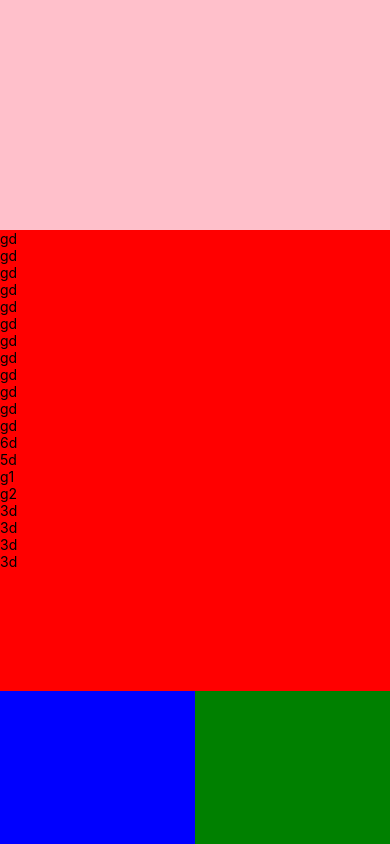
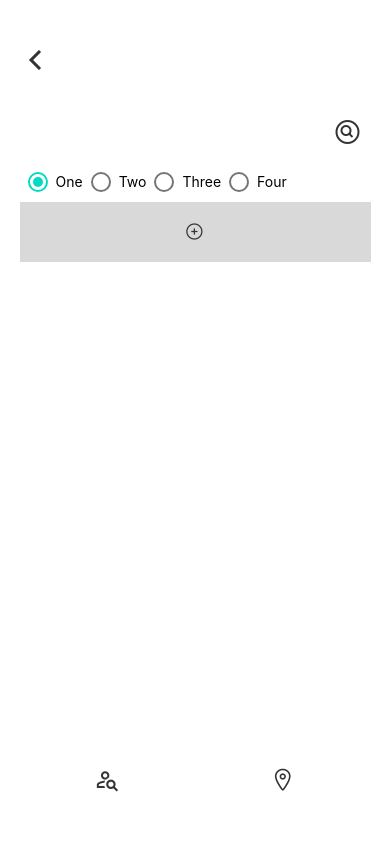
Before and after one commit to jeonhyoungmin/project-hackathon, a React Native app in the folder mobile/: screen / in a window 390 px wide. Built offline with nearby package versions, Linux system fonts and the light colour scheme.

Commit message:
북마크 페이지

```diff
--- a/mobile/src/views/bookmark/BookMarkScreen.js
+++ b/mobile/src/views/bookmark/BookMarkScreen.js
@@ -1,88 +1,169 @@
-import { View, Text, SafeAreaView, ScrollView, StyleSheet } from 'react-native'
-import React from 'react'
+import { View, Text, SafeAreaView, ScrollView, StyleSheet, StatusBar, Pressable, Animated } from 'react-native'
+import React, { useRef, useState }  from 'react'
+import { RadioButton, TextInput } from 'react-native-paper'
+import CustomRadioButton from '../../components/radiobutton/CustomRadioButton'
+// 벡터 아이콘 사용
+import Icon from 'react-native-vector-icons/MaterialCommunityIcons'
+import Icons from 'react-native-vector-icons/Ionicons'
+
+import AddBoxButton from '../../components/addboxbutton/AddBoxButton'
+import RegistraionModal from '../../components/registraionmodal/RegistraionModal'
 
 const BookMarkScreen = () => {
+
+  const  [search, setSearch] = React.useState(false)
+  const searchButtonChange = () => {
+    setSearch(!search);
+  }
+
+
   return (
+    <>
+    <StatusBar backgroundColor='white' />
     <SafeAreaView style={styles.container}>
 
-      {/* 상단 뒤로가기 버튼, 검색 버튼, 카테고리 버튼 */}
+      <RegistraionModal />
+
+      {/* 최상단 뒤로가기, 검색 , 카테고리 */}
       <View style={styles.viewTop}>
+        {/* flex를 주기 위한 빈 공간 */}
+        <View style={styles.topEmpty}></View>
+        {/* 뒤로가기, 검색, 카테고리 묶음 */}
+        <View style={styles.topContainer}>
+          {/* 뒤로 가기 컨테이너 */}
+          <View style={styles.backPointer}>
+            <Icons name="chevron-back-sharp" size={32} color="#333" />
+          </View>
+          {/* 검색 창 및 돋보기 컨테이너 */}
+          <View style={styles.searchButton}>
+            {/* 검색 창 visible */}
+            {search &&
+            <View>
+              <TextInput style={styles.searchBar} />
+            </View>}
+            <Pressable onPress={searchButtonChange}  >
+              <Icons name="md-search-circle-outline" size={32} color="#333" />
+            </Pressable>
+          </View>
+          {/* 카테고리 컨테이너 */}
+          <View style={styles.categoryContainer}>
+            {/* 카테고리 radio button 컴포넌트*/}
+            <CustomRadioButton />
+          </View>
+        </View>
+      </View>
 
-      </View>
+
+
 
 
       {/* 가운데 서비스 등록 버튼 */}
       <View style={styles.scrollContainer}>
       <ScrollView style={styles.scroll}>
-        <View><Text>gd</Text></View>
-        <View><Text>gd</Text></View>
-        <View><Text>gd</Text></View>
-        <View><Text>gd</Text></View>
-        <View><Text>gd</Text></View>
-        <View><Text>gd</Text></View>
-        <View><Text>gd</Text></View>
-        <View><Text>gd</Text></View>
-        <View><Text>gd</Text></View>
-        <View><Text>gd</Text></View>
-        <View><Text>gd</Text></View>
-        <View><Text>gd</Text></View>
-        <View><Text>6d</Text></View>
-        <View><Text>5d</Text></View>
-        <View><Text>g1</Text></View>
-        <View><Text>g2</Text></View>
-        <View><Text>3d</Text></View>
-        <View><Text>3d</Text></View>
-        <View><Text>3d</Text></View>
-        <View><Text>3d</Text></View>
+        <AddBoxButton bgColor="#d9d9d9" widthSize="100%" heightSize={60}/>
       </ScrollView>
       </View>
+
+
+
 
 
       {/* 하단  유사성 검사 버튼과 위치 서비스 버튼*/}
       <View style={styles.viewBottom}>
         <View style={styles.similarButtonBox}>
-
+          <Icon name="account-search-outline" size={25} color="#333" />
         </View>
-        <View style={styles.locationButtonBox}></View>
+        <View style={styles.locationButtonBox}>
+          <Icons name='location-outline' size={25} color="#333" />
+        </View>
       </View>
     </SafeAreaView>
+    </>
   )
 }
 
 const styles = StyleSheet.create({
   container: {
     flex: 1,
+    justifyContent: "center",
+    alignItems: "center",
   },
+
+
+
+
+  // 상단 스타일
   viewTop: {
     flex: 1.5,
-    backgroundColor: 'pink',
+    // backgroundColor: 'pink',
+    width: "90%",
   },
-  scrollContainer: {
+  topEmpty: {
+    flex: 1,
+    // backgroundColor: 'yellow'
+  },
+  topContainer: {
+    flex: 9,
+    // backgroundColor: 'blue'
+  },
+  backPointer: {
+    flex: 4,
+    // backgroundColor: 'pink',
+    justifyContent: "center",
+  },
+  searchButton: {
     flex: 3,
+    // backgroundColor: 'yellowgreen',
+    flexDirection: 'row',
+    justifyContent: "flex-end",
+    alignItems: "center",
+    marginRight: "2%",
   },
-  scroll: {
-    backgroundColor: 'red'
+  searchBar: {
+    marginRight: "5%",
+    width: 250,
+    height: 30,
+    borderRadius: 5,
+  },
+  categoryContainer: {
+    flex: 1.5,
+    // backgroundColor: 'cadetblue',
+    flexDirection: 'row'
   },
 
 
 
 
 
+  // 중간 스크롤 스타일
+  scrollContainer: {
+    flex: 4,
+    width: "90%",
+  },
+  scroll: {
+    // backgroundColor: 'red'
+  },
 
+
+
+
+
+  // 하단 기능 스타일
   viewBottom: {
     flex: 1,
-    backgroundColor: 'yellow',
-    flexDirection: 'row'
+    // backgroundColor: 'yellow',
+    flexDirection: 'row',
+    width: "90%",
   },
   similarButtonBox: {
     flex: 1,
-    backgroundColor: 'blue',
+    // backgroundColor: 'blue',
     justifyContent: 'center',
     alignItems: 'center'
   },
   locationButtonBox: {
     flex: 1,
-    backgroundColor: "green",
+    // backgroundColor: "green",
     justifyContent: 'center',
     alignItems: 'center'
   }
```
